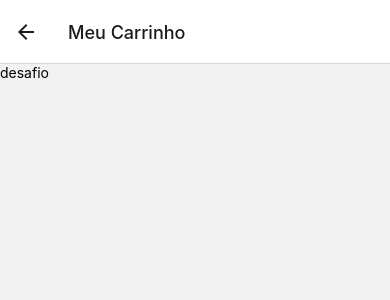
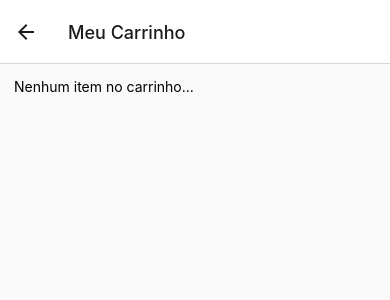
Before and after one commit to FabricioAllves/Carrinho-de-compra, a React Native app: screen /Cart in a window 390 px wide. Shown: the top 300 px of the page. Built offline with nearby package versions, Linux system fonts and the light colour scheme.

Commit message:
Criado o meu Carrinho, mostrando a quantidade de cada item, possivel adicionar ou remover quantidade

```diff
--- a/src/Pages/Cart/index.js
+++ b/src/Pages/Cart/index.js
@@ -1,16 +1,36 @@
-import React from 'react';
-import { View, Text, StyleSheet } from 'react-native';
+import { useContext } from 'react';
+import { View, Text, StyleSheet, FlatList } from 'react-native';
+import { CartContext } from '../../contexts/CartContext'
+
+import CartItem from '../../components/CardItem'
 
 export default function Cart() {
- return (
-   <View style={styles.container}>
-    <Text>desafio</Text>
-   </View>
+  const { cart, addItemCart, removeItemCart } = useContext(CartContext)
+
+  return (
+    <View style={styles.container}>
+      <FlatList
+        data={cart}
+        showsVerticalScrollIndicator={false}
+        keyExtractor={(item) => String(item.id)}
+        ListEmptyComponent={ () => <Text>Nenhum item no carrinho...</Text>}
+        renderItem={({ item }) => (
+          <CartItem data={item}
+          addAmount={ () => addItemCart(item) }
+          removeAmount={ () => removeItemCart(item)}
+          />
+        )}
+      />
+    </View>
   );
 }
 
 const styles = StyleSheet.create({
-    container:{
-        flex:1
-    }
+  container: {
+    flex: 1,
+    backgroundColor: '#fafafa',
+    paddingStart: 14,
+    paddingEnd: 14,
+    paddingTop: 14,
+  }
 })
--- /dev/null
+++ b/src/components/CardItem/index.js
@@ -0,0 +1,77 @@
+import { useState } from 'react';
+import { View, Text, StyleSheet, TouchableOpacity } from 'react-native';
+
+export default function CardItem({ data,  addAmount, removeAmount }) {
+  const [amount, setAmount] = useState(data?.amount)
+
+  function handleIncrease(){
+    addAmount();
+    removeAmount()
+    setAmount(item => item + 1)
+  }
+
+  function handleDecrease(){
+    removeAmount();
+    if(amount === 0){
+      setAmount(0)
+      return;
+    }
+
+    setAmount(item => item - 1)
+  }
+
+  return (
+    <View style={styles.container}>
+      <View>
+        <Text style={styles.title}>{data.name}</Text>
+        <Text style={styles.price}>R$ {data.price}</Text>
+      </View>
+
+      <View style={styles.amountContainer}>
+        <TouchableOpacity style={styles.buttonAdd} onPress={handleDecrease}>
+          <Text>-</Text>
+        </TouchableOpacity>
+
+        <Text style={styles.amount}>{amount}</Text>
+
+        <TouchableOpacity style={styles.buttonAdd} onPress={handleIncrease}>
+          <Text>+</Text>
+        </TouchableOpacity>
+      </View>
+    </View>
+  );
+}
+
+const styles = StyleSheet.create({
+  container: {
+    borderWidth: 1,
+    borderColor: '#dfdfdf',
+    borderRadius: 2,
+    marginBottom: 14,
+    padding: 8,
+  },
+  title:{
+    fontWeight: 'bold',
+    fontSize:18
+  },
+  price:{
+    fontSize:16,
+  },
+  amountContainer:{
+    marginTop: 14,
+    marginBottom: 14,
+    flexDirection: 'row',
+    alignItems: 'center'
+  },
+  buttonAdd:{
+    backgroundColor: '#168fff',
+    padding: 6,
+    paddingLeft: 16,
+    paddingRight: 16,
+    borderRadius: 3
+  },
+  amount:{
+    marginLeft: 14,
+    marginRight: 14
+  }
+})
--- a/src/contexts/CartContext.js
+++ b/src/contexts/CartContext.js
@@ -29,11 +29,34 @@
 
     }
 
+
+
+
+
+    function removeItemCart(product){
+        const indexItem = cart.findIndex( item => item.id === product.id);
+
+        if(cart[indexItem]?.amount > 1){
+            let cartList = cart;
+            cartList[indexItem].amount = cartList[indexItem].amount -1;
+            cartList[indexItem].total = cartList[indexItem].total - cartList[indexItem].price
+
+            setCart(cartList)
+            return;
+        }
+
+        const removeItem = cart.filter(item => item.id !== product.id)
+
+        setCart(removeItem)
+
+    }
+
     return (
         <CartContext.Provider
             value={{
                 cart,
-                addItemCart
+                addItemCart,
+                removeItemCart
             }}>
             {children}
         </CartContext.Provider>
```
